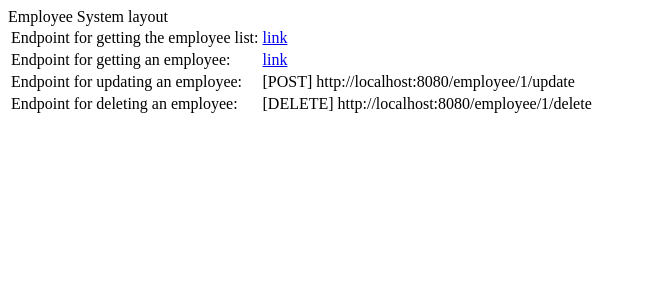
After one commit to szabokarlo/employee-system, a PHP site: template templates/layout.twig in a window 1280 px wide. The commit adds this page. Shown: the top 300 px of the page, without its empty margins (0-646 px from the left). Run offline with PHP 8.4, Linux system fonts and the light colour scheme; the template is opened without the code that fills it, so the values that code supplies are empty; some libraries are stand-ins or nearby versions.

Commit message:
import twig template engine

```diff
--- a/composer.json
+++ b/composer.json
@@ -17,6 +17,7 @@
     "phpunit/phpunit": "^9.2",
     "slim/psr7": "^1.1",
     "slim/slim": "^4.5",
+    "slim/twig-view": "^3.1",
     "webmozart/assert": "^1.9"
   },
   "config": {
--- /dev/null
+++ b/templates/layout.twig
@@ -0,0 +1,30 @@
+<!DOCTYPE html>
+<html>
+<head>
+    <meta charset="utf-8">
+    <title>Employee System</title>
+    <meta name="description" content="Employee Sytem">
+</head>
+<body>
+Employee System layout
+
+<table>
+    <tr>
+        <td>Endpoint for getting the employee list: </td>
+        <td><a href="http://localhost:8080/employee/get-list?page=1&records_per_page=4&filters[0][column]=employee_name&filters[0][value]=Facello&filters[1][column]=department_name&filters[1][value]=Research&filters[2][column]=position_name&filters[2][value]=Senior%20Staff&order_by[column]=employee_name&order_by[direction]=desc">link</a></td>
+    </tr>
+    <tr>
+        <td>Endpoint for getting an employee: </td>
+        <td><a href="http://localhost:8080/employee/428653/get">link</a></td>
+    </tr>
+    <tr>
+        <td>Endpoint for updating an employee: </td>
+        <td>[POST] http://localhost:8080/employee/1/update</td>
+    </tr>
+    <tr>
+        <td>Endpoint for deleting an employee: </td>
+        <td>[DELETE] http://localhost:8080/employee/1/delete</td>
+    </tr>
+</table>
+</body>
+</html>
```
Also changed, not shown: app/dependencies.php (+9 -0 lines), app/routes.php (+6 -1 lines), 1 other file.
